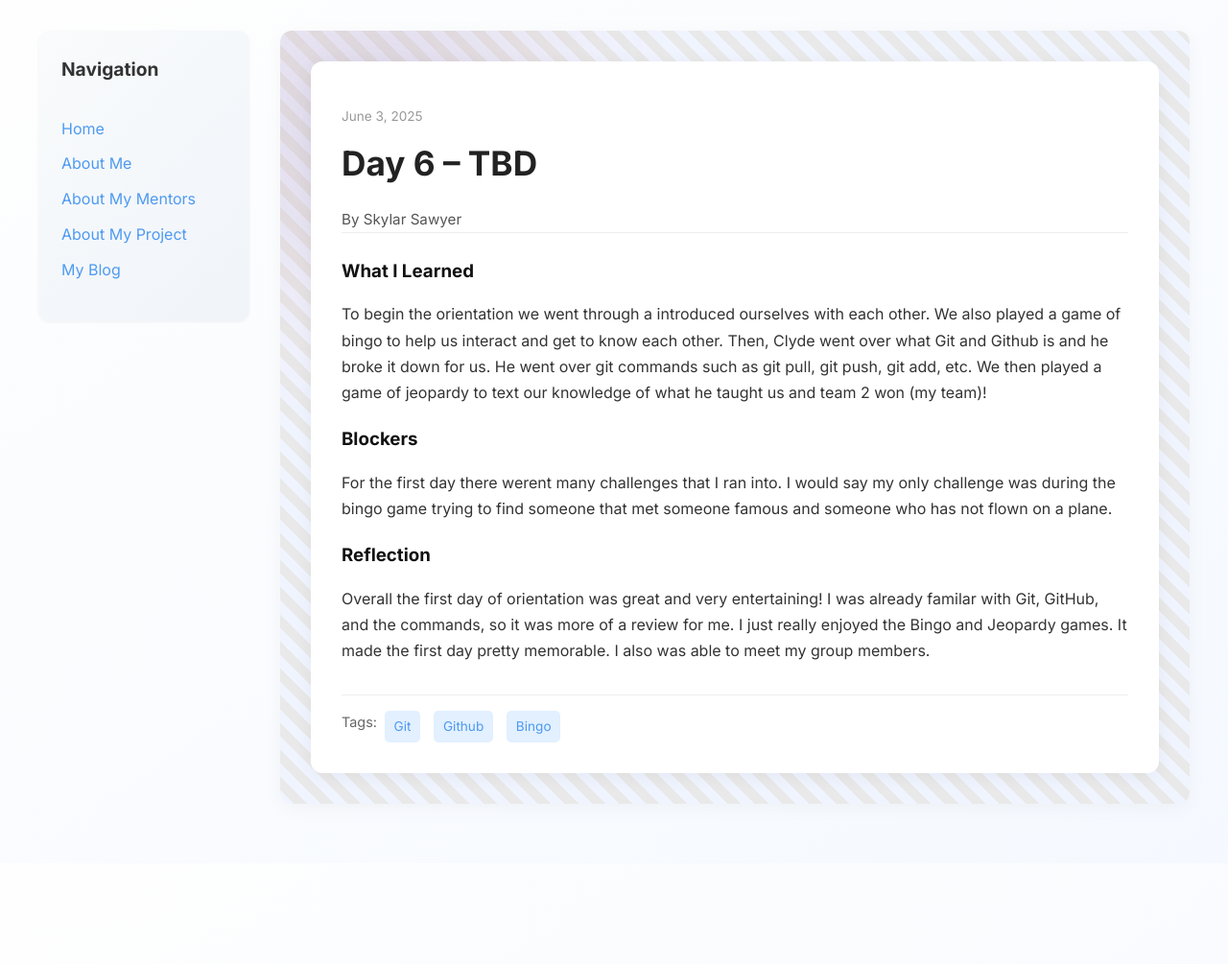
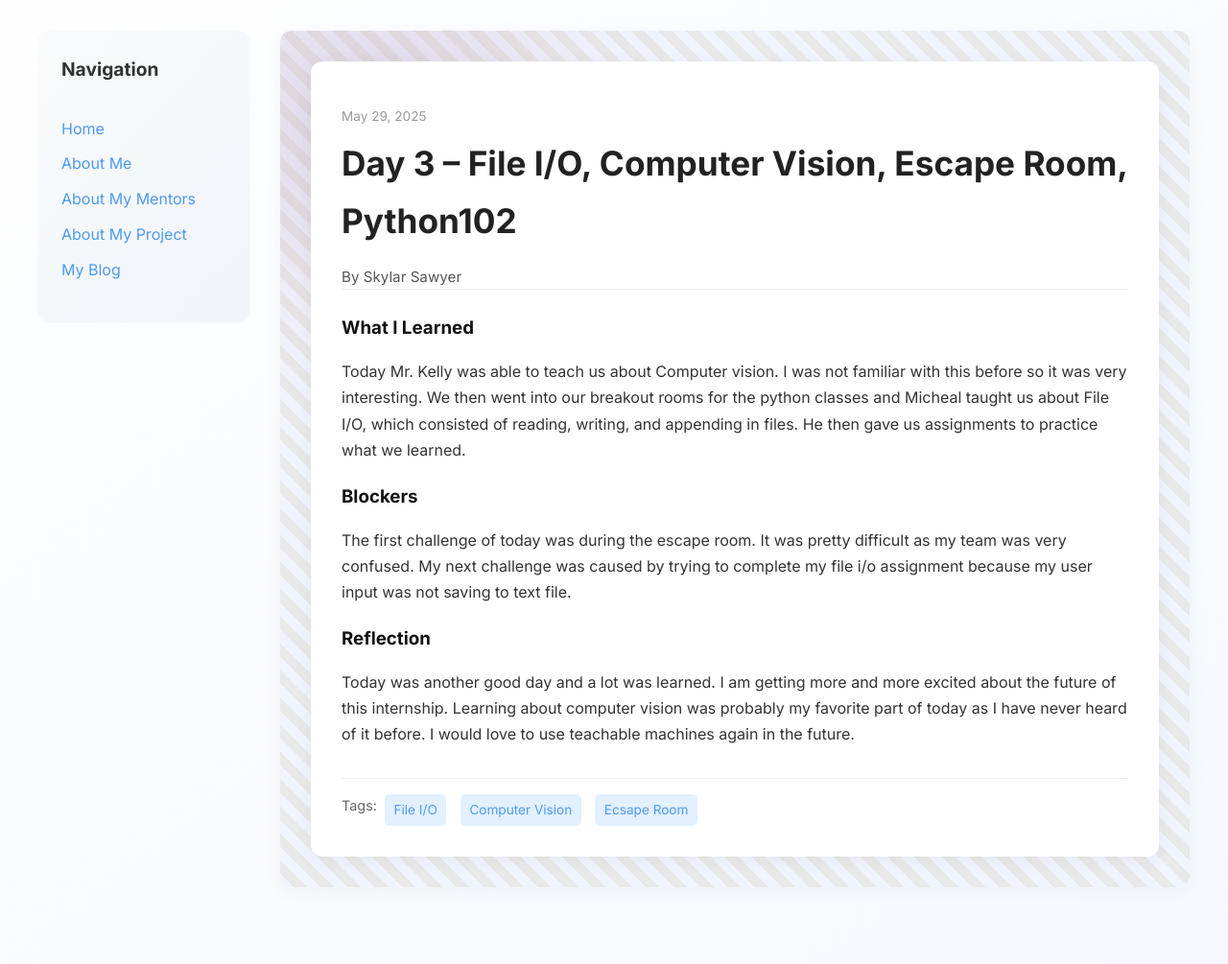
Before and after one commit to skysaw13/skysaw13.github.io, a Jekyll site: the page built from _posts/2025-05-29-day-3.md, in a window 1280 px wide. Shown: the whole page at 96% size. Built offline with Jekyll 4.4.1, drawn with Linux system fonts in a browser that asks for light colours; before the commit the page ends 900 px from its top, so only the background shows below that.

Commit message:
Update 2025-05-29-day-3.md

```diff
--- a/_posts/2025-05-29-day-3.md
+++ b/_posts/2025-05-29-day-3.md
@@ -1,18 +1,18 @@
 ---
 layout: post
-title: "Day 6 – TBD"
-date: 2025-06-03
+title: "Day 3 – File I/O, Computer Vision, Escape Room, Python102"
+date: 2025-05-29
 author: Skylar Sawyer
-permalink: /day6.html
-tags: ["Git", "Github", "Bingo"]
+permalink: /day3.html
+tags: ["File I/O", "Computer Vision", "Ecsape Room"]
 
 what_i_learned: |
-  To begin the orientation we went through a introduced ourselves with each other. We also played a game of bingo to help us interact and get to know each other. Then, Clyde went over what Git and Github is and he broke it down for us. He went over git commands such as git pull, git push, git add, etc. We then played a game of jeopardy to text our knowledge of what he taught us and team 2 won (my team)!
+  Today Mr. Kelly was able to teach us about Computer vision. I was not familiar with this before so it was very interesting. We then went into our breakout rooms for the python classes and Micheal taught us about File I/O, which consisted of reading, writing, and appending in files. He then gave us assignments to practice what we learned.
 
 
 blockers: |
-   For the first day there werent many challenges that I ran into. I would say my only challenge was during the bingo game trying to find someone that met someone famous and someone who has not flown on a plane.
+   The first challenge of today was during the escape room. It was pretty difficult as my team was very confused. My next challenge was caused by trying to complete my file i/o assignment because my user input was not saving to text file.
 
 reflection: |
-  Overall the first day of orientation was great and very entertaining! I was already familar with Git, GitHub, and the commands, so it was more of a review for me. I just really enjoyed the Bingo and Jeopardy games. It made the first day pretty memorable. I also was able to meet my group members.
+  Today was another good day and a lot was learned. I am getting more and more excited about the future of this internship. Learning about computer vision was probably my favorite part of today as I have never heard of it before. I would love to use teachable machines again in the future.
 ---
```
